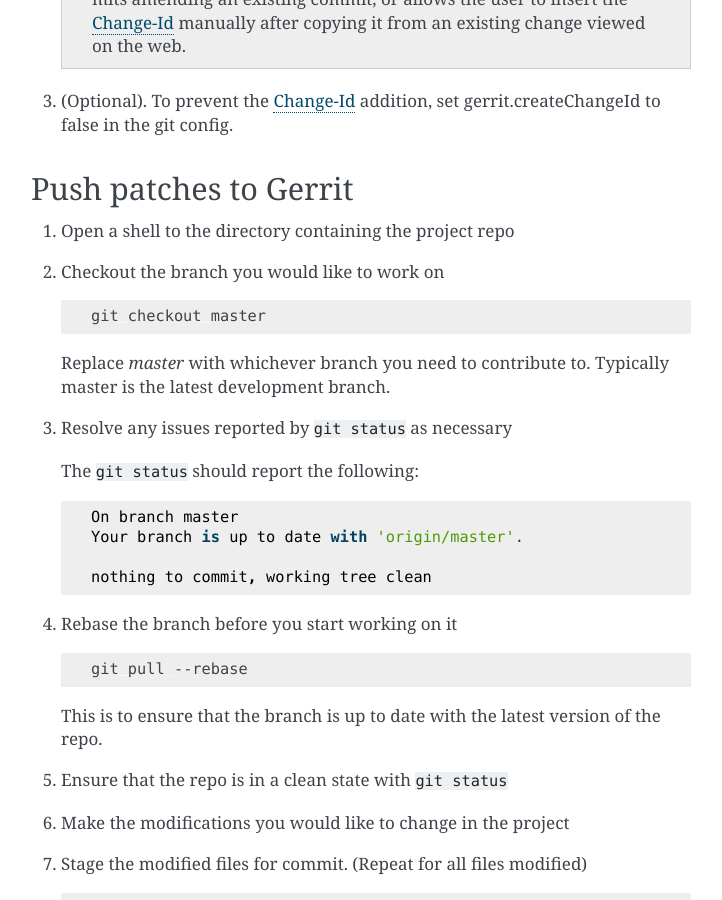
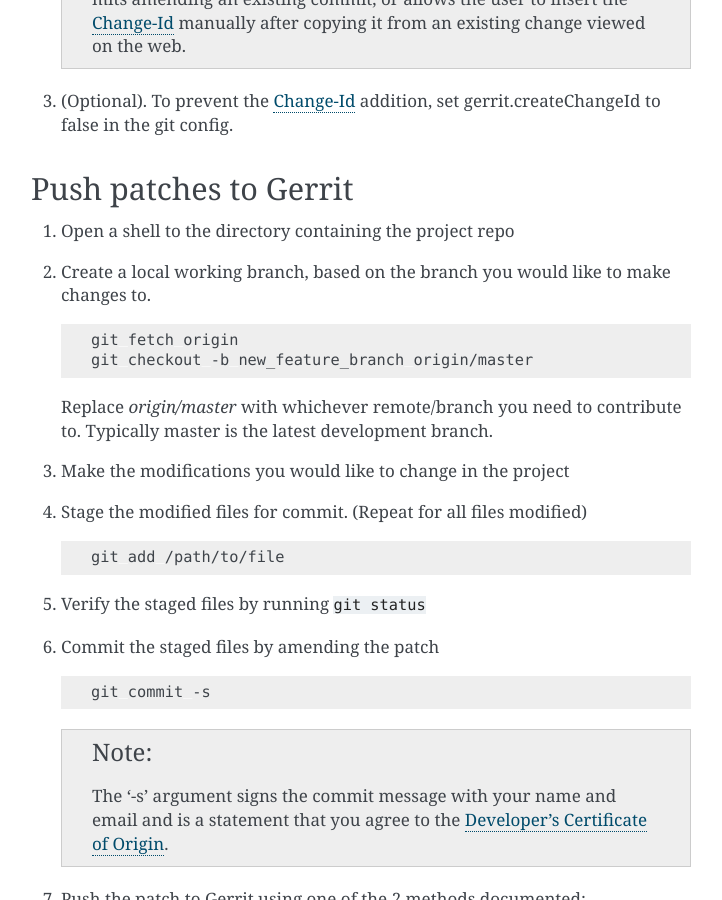
Before and after one commit to lfit/releng-docs, a Sphinx documentation site: the page built from docs/gerrit.rst, in a window 1280 px wide and 900 px high, scrolled down 3548 px. Shown: the whole window, without its empty margins (389-1111 px from the left). Built offline with Sphinx 7.4.7, drawn with Linux system fonts in a browser that asks for light colours; the version number could not be read and is left out.

Commit message:
Simplify pull and checkout procedure
Change-Id: Ib13fa6463d0605a7cb469bedf163e0414d06419c
Issue-ID: RELENG-1083
Signed-off-by: Eric Ball <eball@linuxfoundation.org>

```diff
--- a/docs/gerrit.rst
+++ b/docs/gerrit.rst
@@ -165,34 +165,17 @@
 ======================
 
 #. Open a shell to the directory containing the project repo
-#. Checkout the branch you would like to work on
+#. Create a local working branch, based on the branch you would like to make
+   changes to.
 
    .. code-block:: bash
 
-      git checkout master
+      git fetch origin
+      git checkout -b new_feature_branch origin/master
 
-   Replace *master* with whichever branch you need to contribute to. Typically
-   master is the latest development branch.
+   Replace *origin/master* with whichever remote/branch you need to contribute
+   to. Typically master is the latest development branch.
 
-#. Resolve any issues reported by ``git status`` as necessary
-
-   The ``git status`` should report the following::
-
-       On branch master
-       Your branch is up to date with 'origin/master'.
-
-       nothing to commit, working tree clean
-
-#. Rebase the branch before you start working on it
-
-   .. code-block:: bash
-
-      git pull --rebase
-
-   This is to ensure that the branch is up to date with the latest version of
-   the repo.
-
-#. Ensure that the repo is in a clean state with ``git status``
 #. Make the modifications you would like to change in the project
 #. Stage the modified files for commit. (Repeat for all files modified)
 
```
Also changed, not shown: other parts of docs/gerrit.rst (+2 -2 lines).
